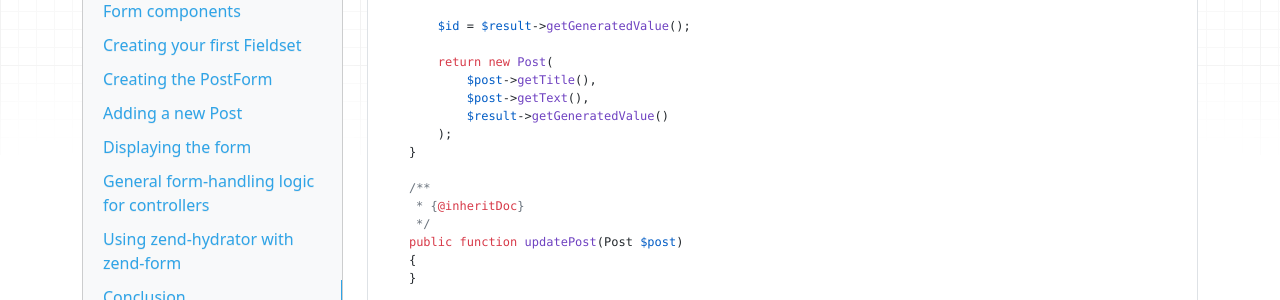
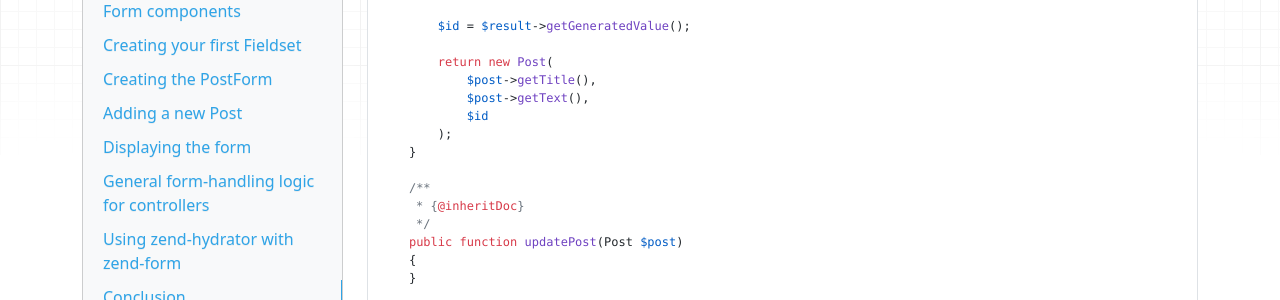
Before and after one commit to laminas/tutorials, an MkDocs documentation site: the page built from doc/book/in-depth-guide/zend-form-zend-form-fieldset.md, in a window 1280 px wide and 1400 px high, scrolled down 11447 px. Shown: the part 151-451 px from the top of the window. Built offline with MkDocs 1.6.1, drawn with Linux system fonts in a browser that asks for light colours; nearby versions of some CDN libraries; old or Windows-style settings are respelled for this version of MkDocs; some of the changed text lies outside the part shown.

Commit message:
Small code improvement and typo fix
- Passed the generated id to the new Post constructor instead of calling ResultInterface::getGeneratedValue() once again.
- Typo fix

```diff
--- a/doc/book/in-depth-guide/zend-form-zend-form-fieldset.md
+++ b/doc/book/in-depth-guide/zend-form-zend-form-fieldset.md
@@ -647,7 +647,7 @@ class ZendDbSqlCommand implements PostCommandInterface
         return new Post(
             $post->getTitle(),
             $post->getText(),
-            $result->getGeneratedValue()
+            $id
         );
     }
 
```
Also changed, not shown: other parts of doc/book/in-depth-guide/zend-form-zend-form-fieldset.md (+1 -1 lines).
